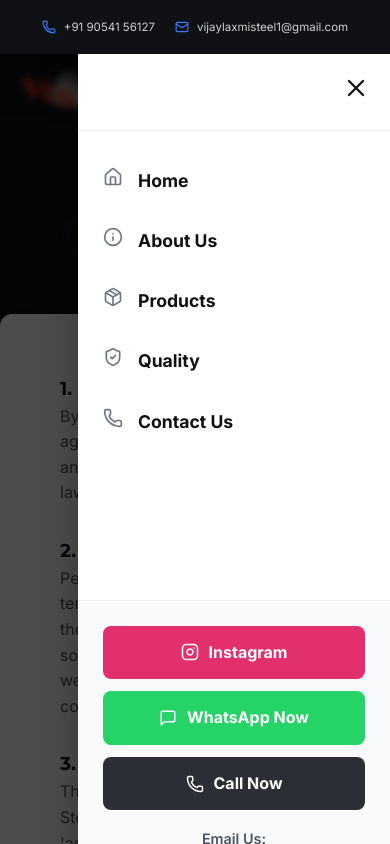
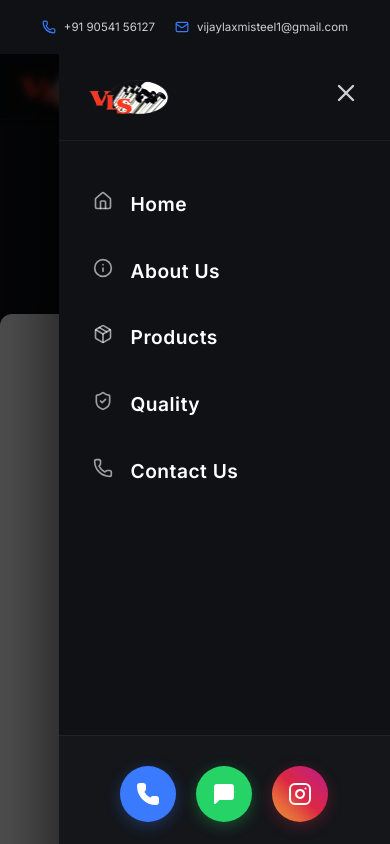
Before and after one commit to Vijaylaxmisteel/Vijaylaxmisteel, a React (Vite) app: page /terms in a window 390 px wide. Both pictures are taken after a click on the element 356 px from the left and 86 px from the top of the page. Shown: the top 844 px of the page. Built offline with nearby package versions, Linux system fonts and the light colour scheme.

Commit message:
fix: removed styled-jsx and moved to css

```diff
--- a/src/App.jsx
+++ b/src/App.jsx
@@ -1,4 +1,4 @@
-import React, { useEffect } from 'react';
+import React, { useEffect, useState } from 'react';
 import { BrowserRouter as Router, Routes, Route, useLocation } from 'react-router-dom';
 import TopBar from './components/TopBar';
 import Navbar from './components/Navbar';
@@ -21,15 +21,15 @@
     }, [pathname]);
     return null;
 };
-
 function App() {
+    const [isMenuOpen, setIsMenuOpen] = useState(false);
     return (
         <Router>
             <ScrollToTop />
             <div className="app">
                 <header style={{ position: 'fixed', top: 0, left: 0, width: '100%', zIndex: 3000 }}>
                     <TopBar />
-                    <Navbar />
+                    <Navbar isOpen={isMenuOpen} setIsOpen={setIsMenuOpen} />
                 </header>
                 <div className="main-content">
                     <Routes>
@@ -43,7 +43,7 @@
                     </Routes>
                 </div>
                 <Footer />
-                <WhatsAppButton />
+                <WhatsAppButton isMenuOpen={isMenuOpen} />
             </div>
         </Router>
     );
--- a/src/components/Navbar.jsx
+++ b/src/components/Navbar.jsx
@@ -3,8 +3,7 @@
 import { motion, AnimatePresence } from 'framer-motion';
 import { Menu, X, Home, Info, Package, Factory, Phone, MessageSquare, Mail, ChevronRight, ShieldCheck, Instagram } from 'lucide-react';
 
-const Navbar = () => {
-    const [isOpen, setIsOpen] = useState(false);
+const Navbar = ({ isOpen, setIsOpen }) => {
     const [scrolled, setScrolled] = useState(false);
     const location = useLocation();
 
@@ -103,7 +102,7 @@
                                 height: '100vh',
                                 background: 'rgba(0,0,0,0.7)',
                                 backdropFilter: 'blur(4px)',
-                                zIndex: 3000
+                                zIndex: 5999
                             }}
                         />
 
@@ -117,53 +116,75 @@
                                 position: 'fixed',
                                 top: 0,
                                 right: 0,
-                                width: '80%',
-                                maxWidth: '400px',
+                                width: '85%',
+                                maxWidth: '380px',
                                 height: '100vh',
-                                background: '#FFFFFF',
-                                zIndex: 3001,
+                                background: 'var(--charcoal-black)',
+                                backdropFilter: 'blur(10px)',
+                                zIndex: 6000,
                                 display: 'flex',
                                 flexDirection: 'column',
-                                boxShadow: '-10px 0 30px rgba(0,0,0,0.2)'
+                                boxShadow: '-15px 0 50px rgba(0,0,0,0.5)'
                             }}
                         >
                             {/* TOP BAR */}
                             <div style={{
-                                padding: '20px',
+                                padding: '25px 30px',
                                 display: 'flex',
-                                justifyContent: 'flex-end',
-                                borderBottom: '1px solid #EEEEEE'
+                                justifyContent: 'space-between',
+                                alignItems: 'center',
+                                borderBottom: '1px solid rgba(255, 255, 255, 0.05)'
                             }}>
-                                <div onClick={() => setIsOpen(false)} style={{ cursor: 'pointer', color: 'var(--charcoal-black)' }}>
+                                <img src="/images/logo.png" alt="Vijay Laxmi Steel" style={{ height: '35px', filter: 'brightness(1.2)' }} />
+                                <div onClick={() => setIsOpen(false)} style={{ cursor: 'pointer', color: 'white', opacity: 0.8 }}>
                                     <X size={28} />
                                 </div>
                             </div>
 
                             {/* NAVIGATION LINKS */}
-                            <div style={{ padding: '20px 0', flexGrow: 1, overflowY: 'auto' }}>
+                            <div style={{ padding: '30px 0', flexGrow: 1, overflowY: 'auto' }}>
                                 <div style={{ display: 'flex', flexDirection: 'column' }}>
-                                    {navLinks.map((link) => (
-                                        <motion.div key={link.name} whileTap={{ scale: 0.98 }}>
+                                    {navLinks.map((link, idx) => (
+                                        <motion.div
+                                            key={link.name}
+                                            initial={{ x: 20, opacity: 0 }}
+                                            animate={{ x: 0, opacity: 1 }}
+                                            transition={{ delay: 0.1 + idx * 0.05 }}
+                                            whileTap={{ scale: 0.98 }}
+                                        >
                                             <Link
                                                 to={link.href}
                                                 onClick={() => setIsOpen(false)}
                                                 style={{
                                                     display: 'flex',
                                                     alignItems: 'center',
-                                                    gap: '15px',
-                                                    padding: '16px 25px',
+                                                    gap: '18px',
+                                                    padding: '18px 30px',
                                                     textDecoration: 'none',
-                                                    color: isActive(link.href) ? 'var(--metallic-blue)' : 'var(--charcoal-black)',
-                                                    fontWeight: 700,
-                                                    fontSize: '1.1rem',
-                                                    background: isActive(link.href) ? 'rgba(58, 122, 254, 0.05)' : 'transparent',
-                                                    transition: 'all 0.2s ease'
+                                                    color: isActive(link.href) ? 'var(--metallic-blue)' : 'white',
+                                                    fontWeight: 600,
+                                                    fontSize: '1.2rem',
+                                                    letterSpacing: '0.5px',
+                                                    background: isActive(link.href) ? 'rgba(58, 122, 254, 0.08)' : 'transparent',
+                                                    borderLeft: isActive(link.href) ? '4px solid var(--metallic-blue)' : '4px solid transparent',
+                                                    transition: 'all 0.3s ease'
                                                 }}
                                             >
-                                                <span style={{ color: isActive(link.href) ? 'var(--metallic-blue)' : 'var(--text-paragraph)', opacity: 0.8 }}>
+                                                <span style={{
+                                                    color: isActive(link.href) ? 'var(--metallic-blue)' : 'rgba(255,255,255,0.6)',
+                                                    transition: 'all 0.3s ease'
+                                                }}>
                                                     {link.icon}
                                                 </span>
                                                 {link.name}
+                                                {isActive(link.href) && (
+                                                    <motion.div
+                                                        layoutId="active-indicator"
+                                                        style={{ marginLeft: 'auto', color: 'var(--metallic-blue)' }}
+                                                    >
+                                                        <ChevronRight size={18} />
+                                                    </motion.div>
+                                                )}
                                             </Link>
                                         </motion.div>
                                     ))}
@@ -172,81 +193,100 @@
 
                             {/* QUICK ACTION CTA SECTION (STICKY BOTTOM) */}
                             <div style={{
-                                padding: '25px',
-                                background: '#F9FAFB',
-                                borderTop: '1px solid #EEEEEE',
+                                padding: '30px',
+                                background: 'rgba(255,255,255,0.02)',
+                                borderTop: '1px solid rgba(255, 255, 255, 0.05)',
                                 display: 'flex',
                                 flexDirection: 'column',
-                                gap: '12px'
+                                gap: '25px',
+                                alignItems: 'center'
                             }}>
+                                {/* Horizontal Icons Hook */}
+                                <div style={{
+                                    display: 'flex',
+                                    gap: '20px',
+                                    justifyContent: 'center',
+                                    width: '100%'
+                                }}>
+                                    <a
+                                        href="tel:+919054156127"
+                                        title="Call Now"
+                                        style={{
+                                            width: '56px',
+                                            height: '56px',
+                                            borderRadius: '50%',
+                                            background: 'var(--metallic-blue)',
+                                            color: 'white',
+                                            display: 'flex',
+                                            alignItems: 'center',
+                                            justifyContent: 'center',
+                                            boxShadow: '0 4px 15px rgba(58, 122, 254, 0.3)',
+                                            transition: 'transform 0.2s'
+                                        }}
+                                        onMouseEnter={(e) => e.currentTarget.style.transform = 'scale(1.1)'}
+                                        onMouseLeave={(e) => e.currentTarget.style.transform = 'scale(1)'}
+                                    >
+                                        <Phone size={24} fill="white" />
+                                    </a>
+                                    <a
+                                        href="https://wa.me/919054156127?text=Hello%20Vijay%20Laxmi%20Steel%2C%20I%20am%20interested%20in%20your%20products.%20Please%20provide%20more%20information."
+                                        title="WhatsApp"
+                                        style={{
+                                            width: '56px',
+                                            height: '56px',
+                                            borderRadius: '50%',
+                                            background: '#25D366',
+                                            color: 'white',
+                                            display: 'flex',
+                                            alignItems: 'center',
+                                            justifyContent: 'center',
+                                            boxShadow: '0 4px 15px rgba(37, 211, 102, 0.3)',
+                                            transition: 'transform 0.2s'
+                                        }}
+                                        onMouseEnter={(e) => e.currentTarget.style.transform = 'scale(1.1)'}
+                                        onMouseLeave={(e) => e.currentTarget.style.transform = 'scale(1)'}
+                                    >
+                                        <MessageSquare size={24} fill="white" />
+                                    </a>
                                     <a
                                         href="https://www.instagram.com/vijaylaxmisteel?igsh=YTl4aW9reDNnYmc1"
                                         target="_blank"
                                         rel="noopener noreferrer"
+                                        title="Instagram"
                                         style={{
-                                        background: '#E1306C',
+                                            width: '56px',
+                                            height: '56px',
+                                            borderRadius: '50%',
+                                            background: 'linear-gradient(45deg, #f09433 0%,#e6683c 25%,#dc2743 50%,#cc2366 75%,#bc1888 100%)',
                                             color: 'white',
-                                        padding: '14px',
-                                        borderRadius: '8px',
-                                        textAlign: 'center',
-                                        textDecoration: 'none',
-                                        fontWeight: 700,
                                             display: 'flex',
                                             alignItems: 'center',
                                             justifyContent: 'center',
-                                        gap: '10px'
+                                            boxShadow: '0 4px 15px rgba(220, 39, 67, 0.3)',
+                                            transition: 'transform 0.2s'
                                         }}
+                                        onMouseEnter={(e) => e.currentTarget.style.transform = 'scale(1.1)'}
+                                        onMouseLeave={(e) => e.currentTarget.style.transform = 'scale(1)'}
                                     >
-                                    <Instagram size={18} /> Instagram
+                                        <Instagram size={24} />
                                     </a>
-                                <a
-                                    href="https://wa.me/919054156127?text=Hello%20Vijay%20Laxmi%20Steel%2C%20I%20am%20interested%20in%20your%20products.%20Please%20provide%20more%20information."
-                                    style={{
-                                        background: '#25D366',
-                                        color: 'white',
-                                        padding: '14px',
-                                        borderRadius: '8px',
-                                        textAlign: 'center',
-                                        textDecoration: 'none',
-                                        fontWeight: 700,
-                                        display: 'flex',
-                                        alignItems: 'center',
-                                        justifyContent: 'center',
-                                        gap: '10px'
-                                    }}
-                                >
-                                    <MessageSquare size={18} /> WhatsApp Now
-                                </a>
-                                <a
-                                    href="tel:+919054156127"
-                                    style={{
-                                        background: 'var(--primary-brand)',
-                                        color: 'white',
-                                        padding: '14px',
-                                        borderRadius: '8px',
-                                        textAlign: 'center',
-                                        textDecoration: 'none',
-                                        fontWeight: 700,
-                                        display: 'flex',
-                                        alignItems: 'center',
-                                        justifyContent: 'center',
-                                        gap: '10px'
-                                    }}
-                                >
-                                    <Phone size={18} /> Call Now
-                                </a>
+                                </div>
+
                                 <a
                                     href="mailto:vijaylaxmisteel1@gmail.com"
                                     style={{
-                                        color: 'var(--text-paragraph)',
+                                        color: 'rgba(255,255,255,0.6)',
                                         textAlign: 'center',
-                                        fontSize: '0.9rem',
-                                        marginTop: '5px',
+                                        fontSize: '0.85rem',
                                         textDecoration: 'none',
-                                        fontWeight: 600
+                                        fontWeight: 500,
+                                        letterSpacing: '0.5px',
+                                        display: 'flex',
+                                        alignItems: 'center',
+                                        gap: '8px'
                                     }}
                                 >
-                                    Email Us: vijaylaxmisteel1@gmail.com
+                                    <Mail size={16} /> vijaylaxmisteel1@gmail.com
                                 </a>
                             </div>
                         </motion.div>
```
Also changed, not shown: src/components/WhatsAppButton.jsx (+7 -2 lines). Lines whose indentation alone changed are shown as unchanged.
